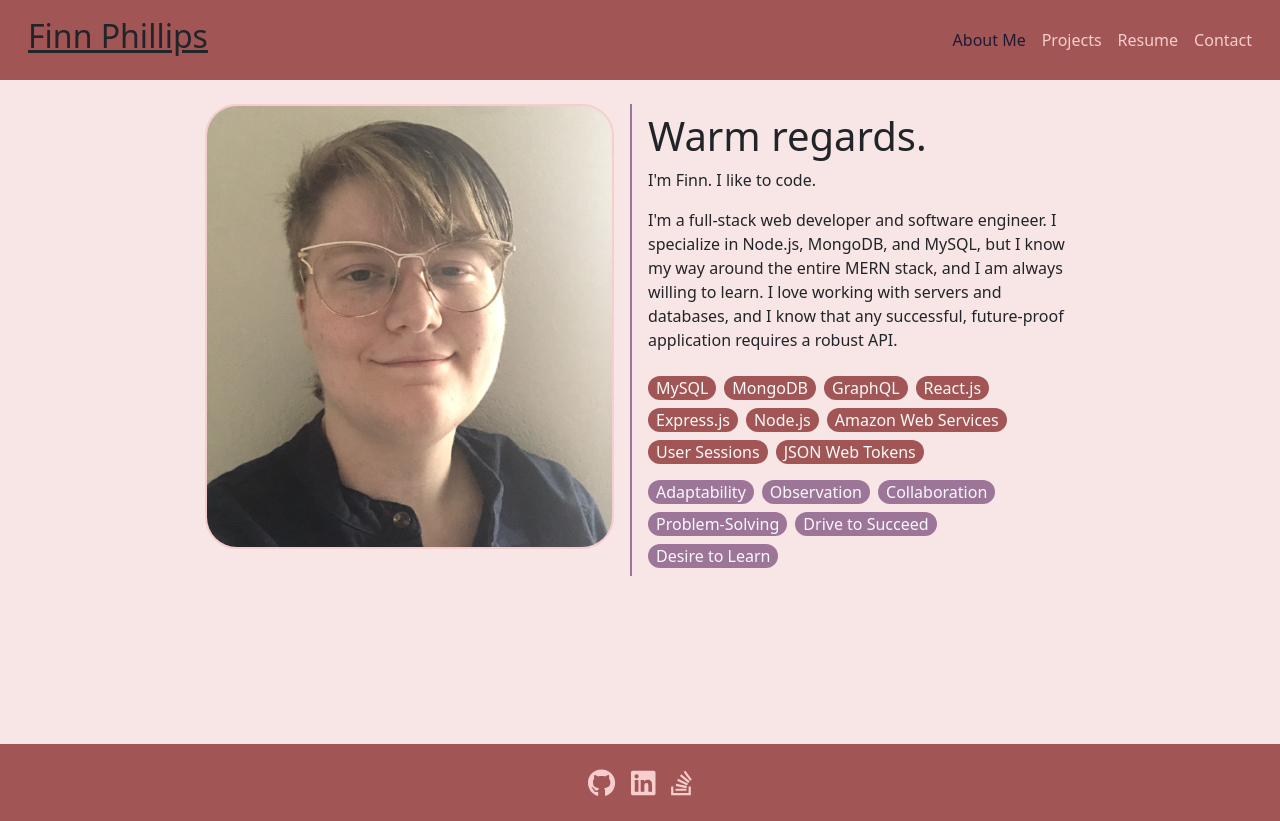
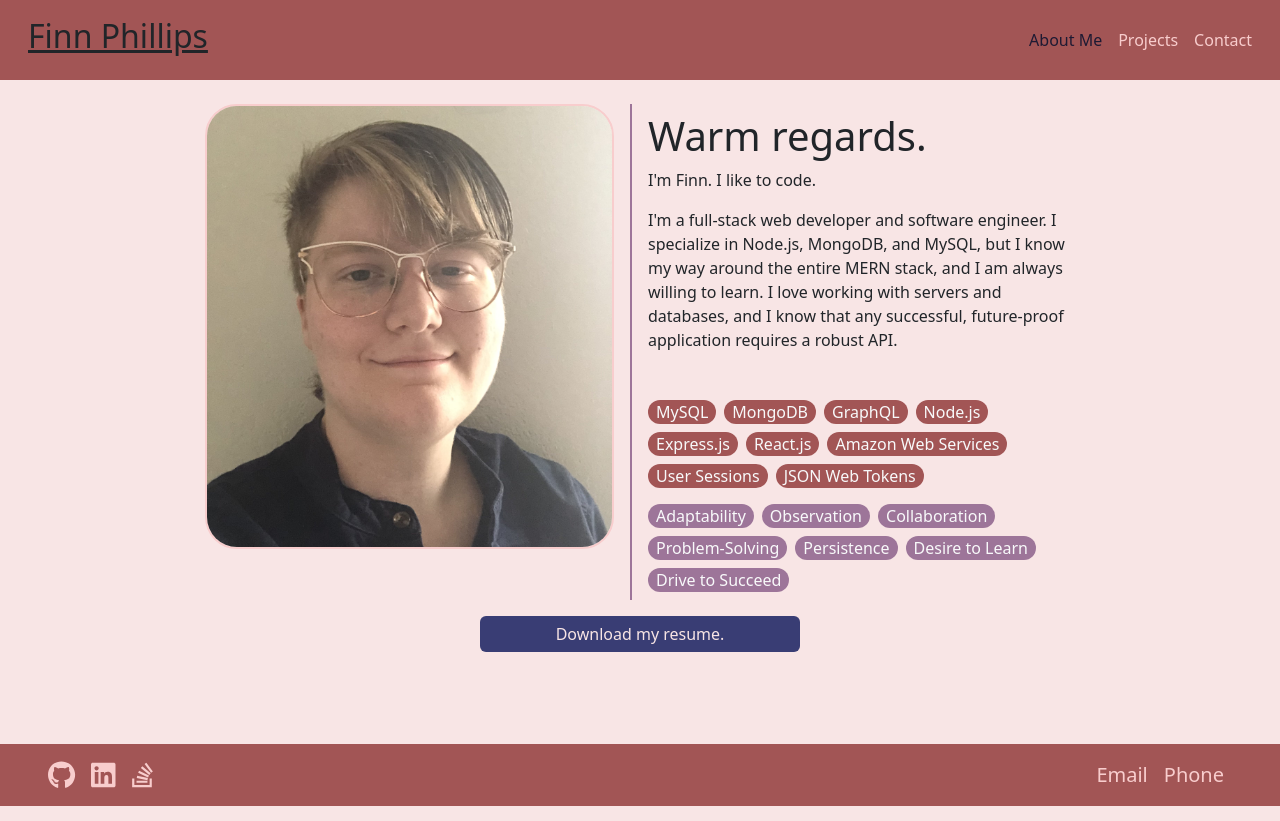
Before and after one commit to FinnStitcher/portfolio-two, a React (Create React App) app: page / in a window 1280 px wide. Built offline with nearby package versions, Linux system fonts and the light colour scheme.

Commit message:
reworked contact and footer

```diff
--- a/src/App.js
+++ b/src/App.js
@@ -2,7 +2,6 @@ import React, {useState} from 'react';
 import Header from './components/Header';
 import Footer from './components/Footer';
 import About from './components/About';
-import Resume from './components/Resume';
 import Projects from './components/Projects';
 import Contact from './components/Contact';
 
@@ -15,10 +14,6 @@ function App() {
         {
             href: '#projects',
             component: <Projects />
-        },
-        {
-            href: '#resume',
-            component: <Resume />
         },
         {
             href: '#contact',
--- a/src/components/About/index.js
+++ b/src/components/About/index.js
@@ -1,4 +1,5 @@
 import React from 'react';
+import resumeFile from '../../assets/Resume.pdf';
 
 function About() {
     return (
@@ -9,7 +10,7 @@ function About() {
                 </div>
 
                 <div className="col-12 col-md-4 py-2">
-                    <div className="mb-4">
+                    <div className="mb-md-5">
                         <h1>Warm regards.</h1>
 
                         <p>I'm Finn. I like to code.</p>
@@ -21,9 +22,9 @@ function About() {
                         <p className="bg-two text-light rounded-pill px-2 mb-0">MySQL</p>
                         <p className="bg-two text-light rounded-pill px-2 mb-0">MongoDB</p>
                         <p className="bg-two text-light rounded-pill px-2 mb-0">GraphQL</p>
+                        <p className="bg-two text-light rounded-pill px-2 mb-0">Node.js</p>
+                        <p className="bg-two text-light rounded-pill px-2 mb-0">Express.js</p>
                         <p className="bg-two text-light rounded-pill px-2 mb-0">React.js</p>
-                        <p className="bg-two text-light rounded-pill px-2 mb-0">Express.js</p>
-                        <p className="bg-two text-light rounded-pill px-2 mb-0">Node.js</p>
                         <p className="bg-two text-light rounded-pill px-2 mb-0">Amazon Web Services</p>
                         <p className="bg-two text-light rounded-pill px-2 mb-0">User Sessions</p>
                         <p className="bg-two text-light rounded-pill px-2 mb-0">JSON Web Tokens</p>
@@ -34,10 +35,26 @@ function About() {
                         <p className="bg-five text-light rounded-pill px-2 mb-0">Observation</p>
                         <p className="bg-five text-light rounded-pill px-2 mb-0">Collaboration</p>
                         <p className="bg-five text-light rounded-pill px-2 mb-0">Problem-Solving</p>
+                        <p className="bg-five text-light rounded-pill px-2 mb-0">Persistence</p>
+                        <p className="bg-five text-light rounded-pill px-2 mb-0">Desire to Learn</p>
                         <p className="bg-five text-light rounded-pill px-2 mb-0">Drive to Succeed</p>
-                        <p className="bg-five text-light rounded-pill px-2 mb-0">Desire to Learn</p>
                     </div>
                 </div>
+            </div>
+
+            <div>
+                <div>
+                    <a
+                        className="d-block m-auto my-3 btn col-8 col-md-3"
+                        href={resumeFile}
+                        download="Finn Phillips Resume"
+                        target="_blank"
+                        rel="noreferrer"
+                        role="button"
+                    >
+                        Download my resume.
+                    </a>
+			    </div>
             </div>
         </section>
     )
--- a/src/components/Contact/index.js
+++ b/src/components/Contact/index.js
@@ -2,10 +2,29 @@ import React from 'react';
 
 function Contact() {
 	return (
-		<section className="my-3 m-auto col-md-6">
-			<h1 className="text-center mb-3">Contact</h1>
+		<section className="my-3 m-auto col-10 col-md-6">
+			<h1 className="text-center mb-3">Reach Out</h1>
 
-            <p class="dark-links">Reach me at <a href="mailto:foundfootage@protonmail.com" >foundfootage@protonmail.com</a>, and I'll get back to you within three days.</p>
+            <div className="d-flex flex-column text-center dark-links">
+                <div>
+                    <h3>Email</h3>
+                    <p>Contact me at <a href="mailto:foundfootage@protonmail.com">foundfootage@protonmail.com</a>, and I'll get back to you within two days.</p>
+                </div>
+
+                <hr className="border-five opacity-75" />
+
+                <div>
+                    <h3>Phone</h3>
+                    <p>Do you need to speak to me right away? Call <a href="tel:19282630337">+1 (928) 263-0337</a> between 10 AM and 8 PM PST, and I'll be happy to talk.</p>
+                </div>
+
+                <hr className="border-five opacity-75" />
+
+                <div>
+                    <h3>Social Media</h3>
+                    <p>You can also reach me on <a href="https://www.linkedin.com/in/finn-phillips-518b46238/">LinkedIn</a>. I'm always open to direct messages.</p>
+                </div>
+            </div>
 		</section>
 	);
 }
--- a/src/components/Footer/index.js
+++ b/src/components/Footer/index.js
@@ -4,7 +4,8 @@ import { faGithub, faLinkedin, faStackOverflow } from '@fortawesome/free-brands-
 
 function Footer() {
     return (
-        <footer className="d-flex justify-content-center gap-3 p-3 bg-two">
+        <footer className="d-flex justify-content-between py-2 px-5 bg-two">
+            <div className="d-flex gap-3 bg-two footer-social-links">
                 <a href="https://github.com/FinnStitcher">
                     <FontAwesomeIcon icon={faGithub} />
                 </a>
@@ -16,6 +17,19 @@ function Footer() {
                 <a href="https://stackoverflow.com/users/18958537/finn-phillips">
                     <FontAwesomeIcon icon={faStackOverflow} />
                 </a>
+            </div>
+
+            <div>
+                <address className="d-flex flex-row  gap-3 footer-contact-links mb-0 p-2">
+                    <p className="mb-0">
+                        <a href="mailto:foundfootage@protonmail.com">Email</a>
+                    </p>
+
+                    <p className="mb-0">
+                        <a href="tel:19282630337">Phone</a>
+                    </p>
+                </address>
+            </div>
         </footer>
     )
 };
--- a/src/components/Header/index.js
+++ b/src/components/Header/index.js
@@ -24,9 +24,7 @@ function Header(props) {
 
                 <a href="#projects" className={`ms-3 ${currentComp.href === '#projects' && 'nav-active'}`} index="1">Projects</a>
 
-                <a href="#resume" className={`ms-3 ${currentComp.href === '#resume' && 'nav-active'}`} index="2">Resume</a>
-
-                <a href="#contact" className={`ms-3 ${currentComp.href === '#contact' && 'nav-active'}`} index="3">Contact</a>
+                <a href="#contact" className={`ms-3 ${currentComp.href === '#contact' && 'nav-active'}`} index="2">Contact</a>
             </nav>
         </header>
     )
--- a/src/style.css
+++ b/src/style.css
@@ -39,8 +39,20 @@
     border: 2px solid var(--one);
 }
 
+.border-five {
+    border: 2px solid var(--five);
+}
+
+hr.border-five {
+    border-width: 1px;
+}
+
 .border-right-five {
     border-right: 2px solid var(--five);
+}
+
+.border-top-five {
+    border-top: 2px solid var(--five);
 }
 
 .dark-links a {
@@ -56,13 +68,13 @@
 }
 
 .btn {
-    background: var(--five);
+    background: var(--three);
+    color: var(--six);
     border: 0;
 }
 
 .btn:hover {
-    background: var(--three) !important;
-    color: var(--six) !important;
+    background: var(--five) !important;
 }
 /* need to mark as important to override bootstrap */
 
@@ -88,6 +100,15 @@
     border-bottom-right-radius: 10px;
     height: 20vh;
     background-size: 100%;
+}
+
+.footer-social-links {
+    font-size: 1.75em;
+    padding: 0.06em 0;
+}
+
+.footer-contact-links {
+    font-size: 1.25em;
 }
 
 #lightbox {
@@ -138,11 +159,6 @@ header {
     min-height: 10vh;
 }
 
-footer a {
-    font-size: 1.75em;
-    padding: 0.06em 0;
-}
-
 main {
     min-height: 80vh;
 }
```
Lines whose indentation alone changed are shown as unchanged.
